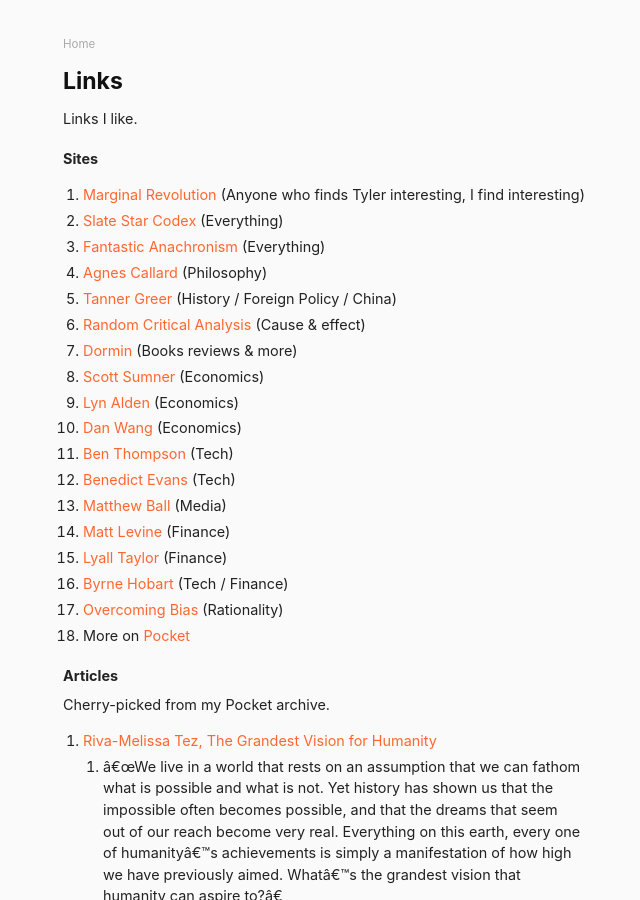
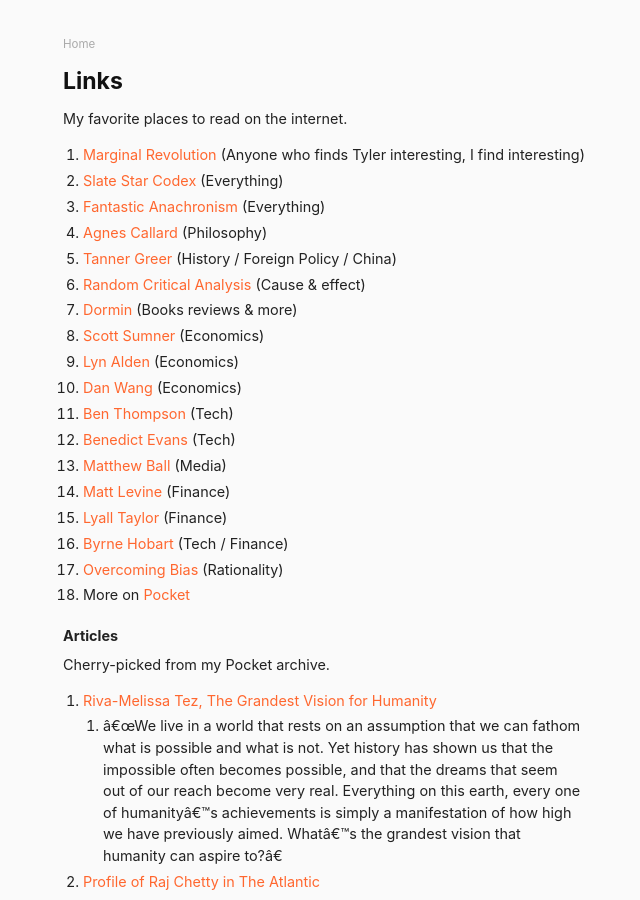
Before and after one commit to danschlz/danschulz.github.io, a Jekyll site: the page built from links.md, in a window 1280 px wide and 900 px high. Shown: the whole window, without its empty margins (297-937 px from the left). Built offline with Jekyll 4.4.1, drawn with Linux system fonts in a browser that asks for light colours.

Commit message:
Update links.md

```diff
--- a/links.md
+++ b/links.md
@@ -4,9 +4,7 @@ title: Links
 permalink: /links/
 ---
 
-Links I like.
-
-### Sites<a name="web"></a>
+My favorite places to read on the internet.
 
 * [Marginal Revolution](http://marginalrevolution.com/) (Anyone who finds Tyler interesting, I find interesting)
 * [Slate Star Codex](http://slatestarcodex.com/) (Everything)
```
